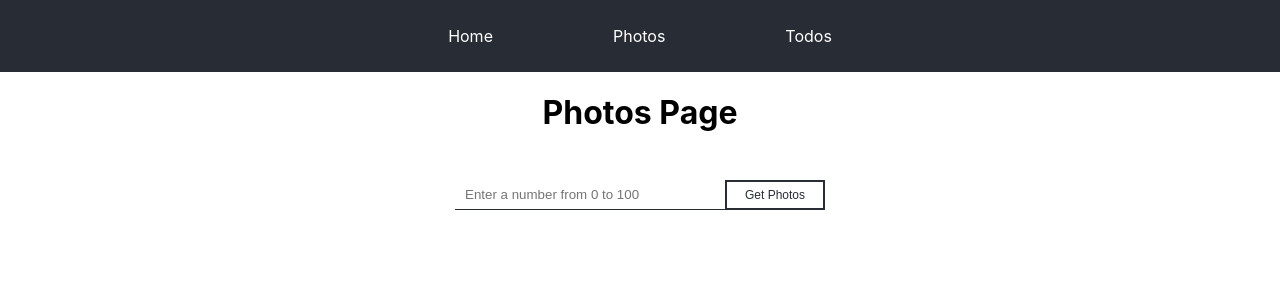
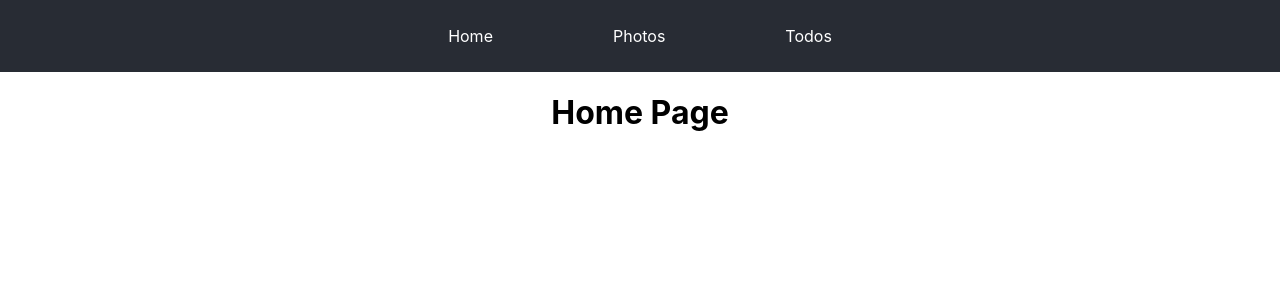
Before and after one commit to Vadym-Mishchenko/everlabs-tt, a React (Create React App) app: page /photos in a window 1280 px wide. Shown: the top 300 px of the page. Built offline with nearby package versions, Linux system fonts and the light colour scheme.

Commit message:
route was fixed

```diff
--- a/src/App.js
+++ b/src/App.js
@@ -1,4 +1,4 @@
-import { Routes, Route, Link } from 'react-router-dom';
+import { Routes, Route, Link, HashRouter } from 'react-router-dom';
 
 import './App.scss';
 
@@ -15,13 +15,14 @@ function App() {
         <Link className="header__link" to='/photos'>Photos</Link>
         <Link className="header__link" to='/todos'>Todos</Link>
       </header>
-      <Routes>
-        <Route path='/' element={<Home />} />
-        <Route path='/todos' element={<Todos />} >
-          <Route path=':id' element={<TodoId />} />
-        </Route>
-        <Route path='/photos' element={<Photos />} />
-      </Routes>
+      {/* <HashRouter> */}
+        <Routes>
+          <Route exact path='/' element={<Home />} />
+          <Route exact path='/todos' element={<Todos />} />
+          <Route exact path='/photos' element={<Photos />} />
+          <Route exact path='/todos/:id' element={<TodoId />} />
+        </Routes>
+      {/* </HashRouter> */}
     </div>
   );
 }
--- a/src/index.js
+++ b/src/index.js
@@ -1,15 +1,15 @@
 import React from 'react';
 import ReactDOM from 'react-dom';
-import { BrowserRouter } from 'react-router-dom';
+import { HashRouter } from 'react-router-dom';
 import './index.css';
 import App from './App';
 import reportWebVitals from './reportWebVitals';
 
 ReactDOM.render(
   <React.StrictMode>
-    < BrowserRouter>
+    <HashRouter>
       <App />
-    </BrowserRouter>
+    </HashRouter>
   </React.StrictMode>,
   document.getElementById('root')
 );
```
